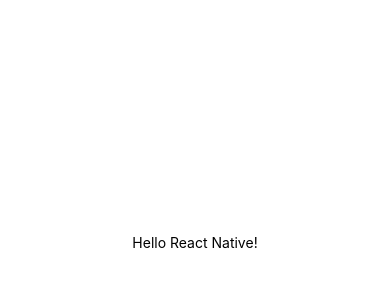
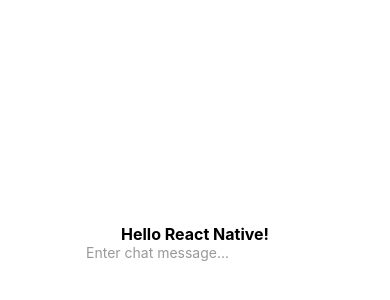
Before and after one commit to tanmayjain7856/RNSocketChatApp, a React Native app in the folder ChatApp/: screen / in a window 390 px wide. Shown: the part 180-480 px from the top of the page. Built offline with nearby package versions, Linux system fonts and the light colour scheme; no server answers.

Commit message:
Add text input to enter chat messages

```diff
--- a/ChatApp/source/screens/ChatScreen/ChatScreen.tsx
+++ b/ChatApp/source/screens/ChatScreen/ChatScreen.tsx
@@ -1,16 +1,25 @@
-import React, {useEffect} from 'react';
-import {View, Text} from 'react-native';
+import React, {useEffect, useState} from 'react';
+import {View, Text, TextInput} from 'react-native';
 import io from 'socket.io-client';
 import styles from '../../styles/style';
 
 export default function ChatScreen() {
+  const [messageToSend, setMessageToSend] = useState('');
+
   useEffect(() => {
     io('http://192.168.1.4:3002');
   }, []);
 
   return (
     <View style={styles.container}>
-      <Text>Hello React Native!</Text>
+      <Text style={styles.textStyle}>Hello React Native!</Text>
+      <TextInput
+        value={messageToSend}
+        placeholder="Enter chat message..."
+        placeholderTextColor="#999"
+        onChangeText={(text: any) => setMessageToSend(text)}
+        style={styles.textInputStyle}
+      />
     </View>
   );
 }
--- a/ChatApp/source/styles/style.ts
+++ b/ChatApp/source/styles/style.ts
@@ -7,6 +7,14 @@
     alignItems: 'center',
     backgroundColor: '#FFF',
   },
+  textStyle: {
+    color: '#000',
+    fontSize: 16,
+    fontWeight: '700',
+  },
+  textInputStyle: {
+    color: '#000',
+  },
 });
 
 export default styles;
```
